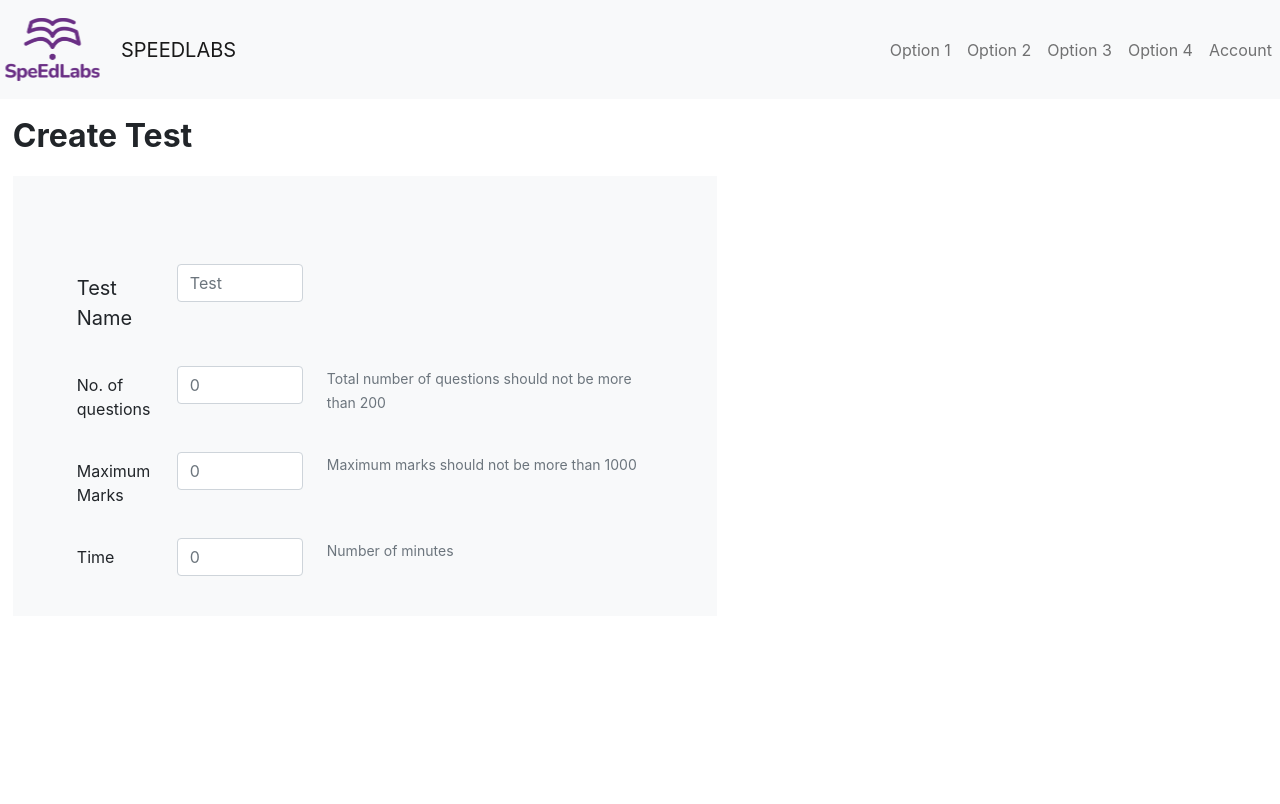
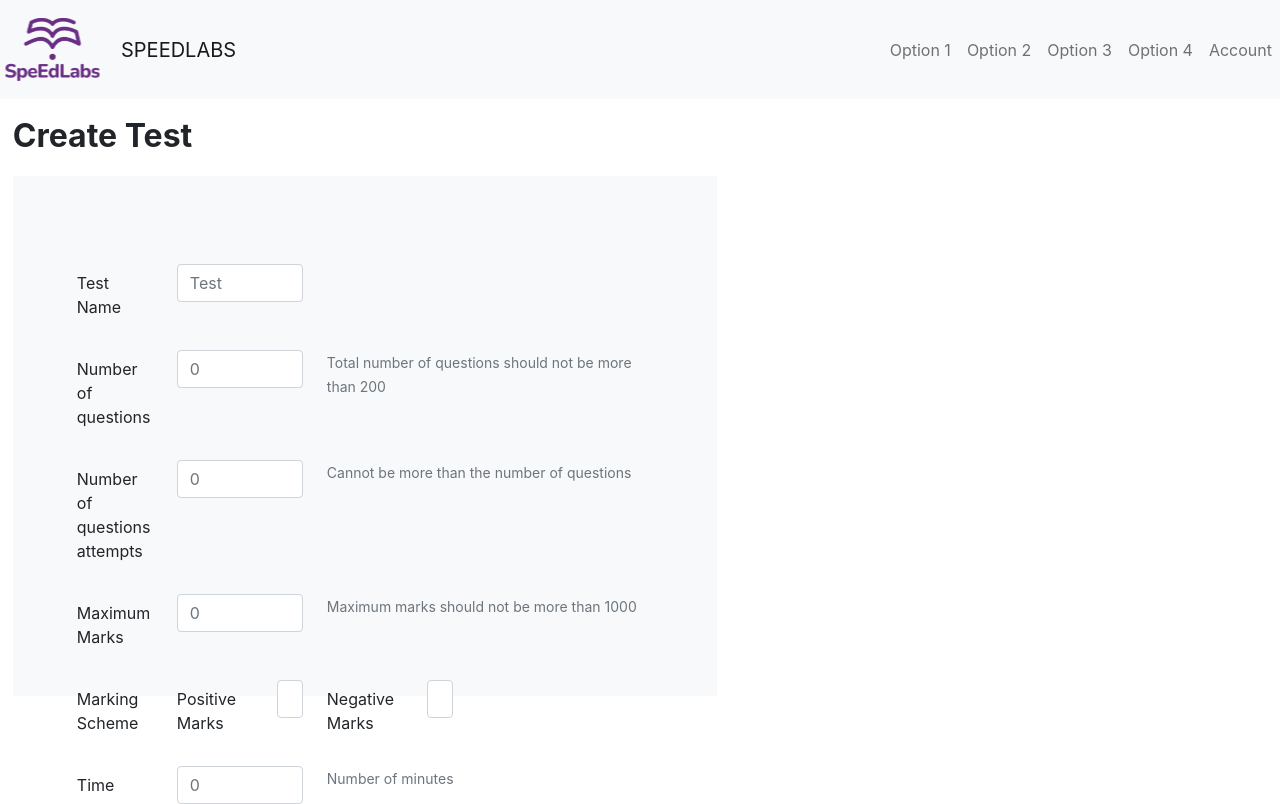
Before and after one commit to sumitshinde2608/SLTestCreationModule, a React (Create React App) app: page / in a window 1280 px wide. Built offline with nearby package versions, Linux system fonts and the light colour scheme.

Commit message:
asked form options added

```diff
--- a/src/Containers/SelectTestDetails/SelectTestDetails.css
+++ b/src/Containers/SelectTestDetails/SelectTestDetails.css
@@ -1,5 +1,5 @@
 .main {
-	height: 55vh;
+	height: 65vh;
 	width: 55vw;
 	padding: 5vw;
 	display: flex;
--- a/src/Containers/SelectTestDetails/SelectTestDetails.js
+++ b/src/Containers/SelectTestDetails/SelectTestDetails.js
@@ -8,7 +8,7 @@ const SelectTestDetails = () => {
 			<div className=' main '>
 				<br />
 				<Row>
-					<Form.Label column='lg' lg={2}>
+					<Form.Label column lg={2}>
 						Test Name
 					</Form.Label>
 					<Col sm={3}>
@@ -20,7 +20,7 @@ const SelectTestDetails = () => {
 				<br />
 				<Row>
 					<Form.Label column lg={2}>
-						No. of questions
+						Number of questions
 					</Form.Label>
 					<Col sm={3}>
 						<span>
@@ -36,6 +36,20 @@ const SelectTestDetails = () => {
 				<br />
 				<Row>
 					<Form.Label column lg={2}>
+						Number of questions attempts
+					</Form.Label>
+					<Col sm={3}>
+						<span>
+							<Form.Control type='text' placeholder='0' />
+						</span>
+					</Col>
+					<Col>
+						<Form.Text>Cannot be more than the number of questions</Form.Text>
+					</Col>
+				</Row>
+				<br />
+				<Row>
+					<Form.Label column lg={2}>
 						Maximum Marks
 					</Form.Label>
 					<Col sm={3}>
@@ -45,6 +59,34 @@ const SelectTestDetails = () => {
 					</Col>
 					<Col>
 						<Form.Text>Maximum marks should not be more than 1000</Form.Text>
+					</Col>
+				</Row>
+				<br />
+				<Row>
+					<Form.Label column lg={2}>
+						Marking Scheme
+					</Form.Label>
+
+					<Form.Label column lg={2}>
+						Positive Marks
+					</Form.Label>
+
+					<Col sm={1}>
+						<span>
+							<Form.Control type='text' placeholder='0' />
+						</span>
+					</Col>
+					<Form.Label column lg={2}>
+						Negative Marks
+					</Form.Label>
+
+					<Col sm={1}>
+						<span>
+							<Form.Control type='text' placeholder='0' />
+						</span>
+					</Col>
+					<Col>
+						{/* <Form.Text>Maximum marks should not be more than 1000</Form.Text> */}
 					</Col>
 				</Row>
 				<br />
```
